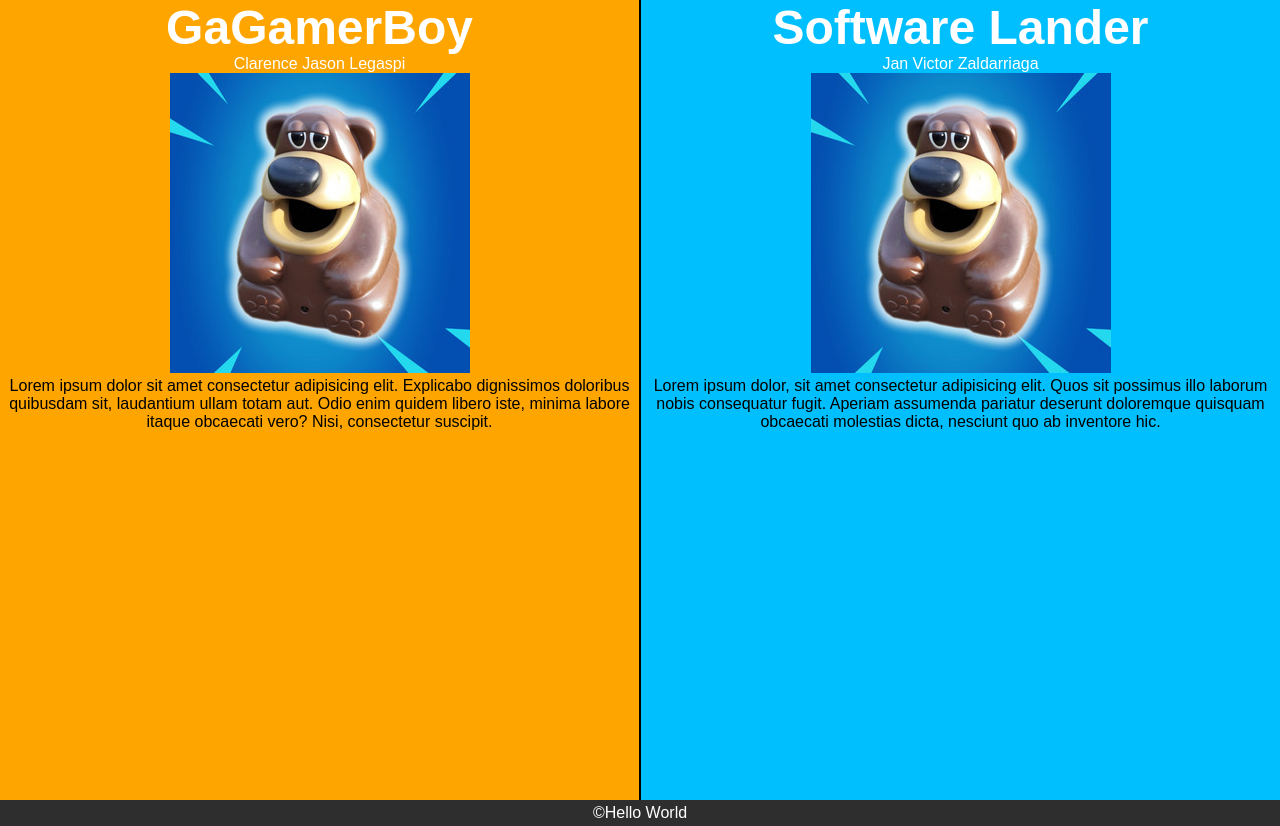
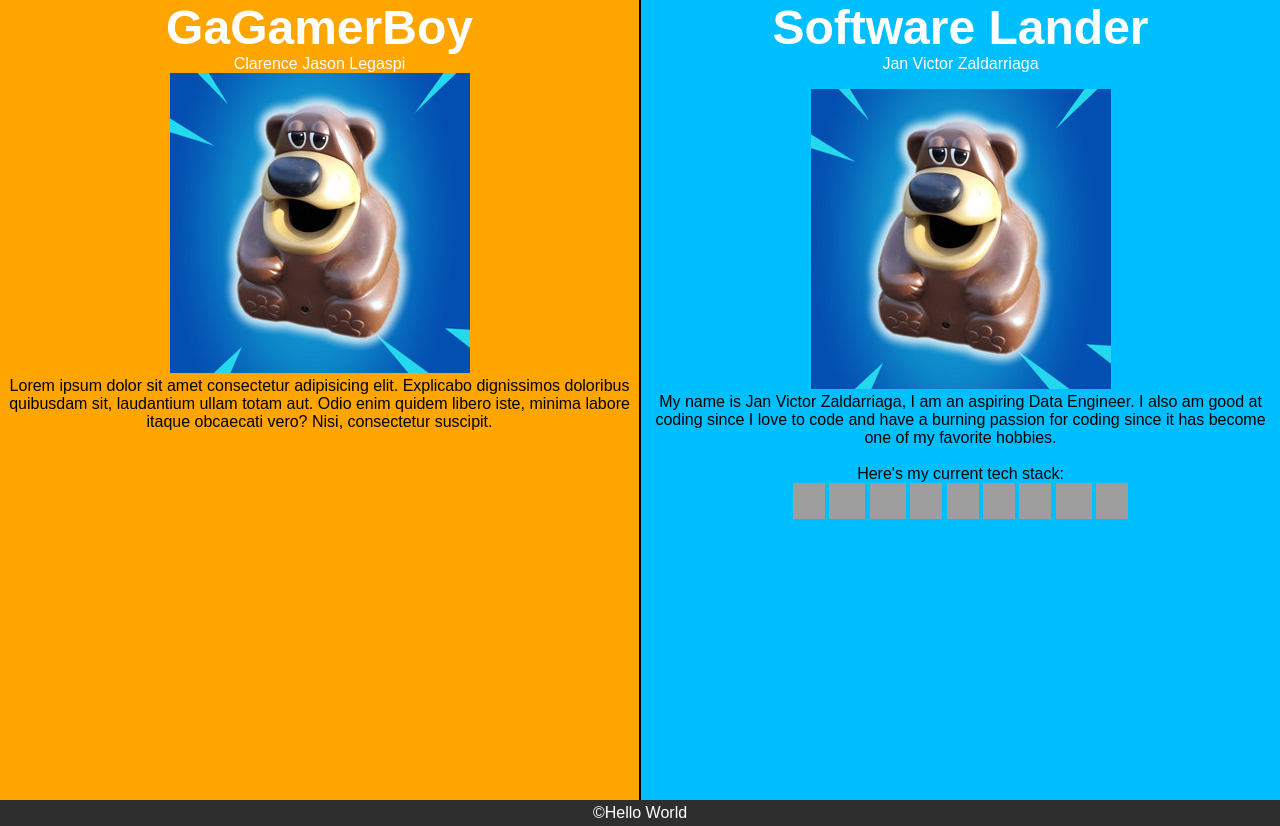
Before and after one commit to SiRenzio/Pokepedia, a PHP site: page / in a window 1280 px wide. Shown: the part 50-876 px from the top of the page. Run offline with PHP 8.4, Linux system fonts and the light colour scheme; grey boxes are pictures that could not be loaded.

Commit message:
Adjustments in my side of about

```diff
--- a/index.html
+++ b/index.html
@@ -25,8 +25,22 @@
         <div id="vic">
             <h1 class="headers" id="v">Software Lander</h1>
             <p class="subheaders">Jan Victor Zaldarriaga</p>
-            <img src="imgsrc/freddy.jpg" alt="freddy">
-            <p>Lorem ipsum dolor, sit amet consectetur adipisicing elit. Quos sit possimus illo laborum nobis consequatur fugit. Aperiam assumenda pariatur deserunt doloremque quisquam obcaecati molestias dicta, nesciunt quo ab inventore hic.</p>
+            <img src="imgsrc/freddy.jpg" alt="freddy" id="profilePic1">
+            <p>My name is Jan Victor Zaldarriaga, I am an aspiring Data Engineer. I also am good at coding since I love to code and have a burning passion
+                for coding since it has become one of my favorite hobbies.
+                <br><br>
+                Here's my current tech stack:
+                <br>
+                <img src="https://seeklogo.com/images/C/c-sharp-c-logo-02F17714BA-seeklogo.com.png" class="stack">
+                <img src="https://cdn.iconscout.com/icon/free/png-512/free-css-logo-icon-download-in-svg-png-gif-file-formats--logos-pack-icons-722685.png?f=webp&w=512" class="stack" id="css">
+                <img src="https://cdn.iconscout.com/icon/free/png-512/free-c-logo-icon-download-in-svg-png-gif-file-formats--programming-langugae-freebies-pack-logos-icons-1175191.png?f=webp&w=512" class="stack" id="cProg">
+                <img src="https://cdn.iconscout.com/icon/free/png-512/free-mysql-logo-icon-download-in-svg-png-gif-file-formats--wordmark-programming-language-pack-logos-icons-1174939.png?f=webp&w=512" class="stack">
+                <img src="https://abrudz.github.io/logos/PHP.svg" class="stack">
+                <img src="https://abrudz.github.io/logos/Python.svg" class="stack">
+                <img src="https://abrudz.github.io/logos/JS.svg" class="stack">
+                <img src="https://cdn.iconscout.com/icon/free/png-512/free-html-logo-icon-download-in-svg-png-gif-file-formats--technology-social-media-vol-3-pack-logos-icons-3030115.png?f=webp&w=512" class="stack" id="html">
+                <img src="https://cdn.iconscout.com/icon/free/png-512/free-java-logo-icon-download-in-svg-png-gif-file-formats--brand-development-tools-pack-logos-icons-225997.png?f=webp&w=512" class="stack">
+            </p>
         </div>
     </div>
     <footer>
--- a/styles.css
+++ b/styles.css
@@ -74,3 +74,24 @@ footer{
 footer p{
     color: white;
 }
+
+.stack{
+    height: 2.25em;
+    width: 2em;
+}
+
+#profilePic1{
+    margin-top: 1em;
+}
+
+#cProg{
+    width: 2.25em;
+}
+
+#html{
+    width: 2.25em;
+}
+
+#css{
+    width: 2.25em;
+}
```
